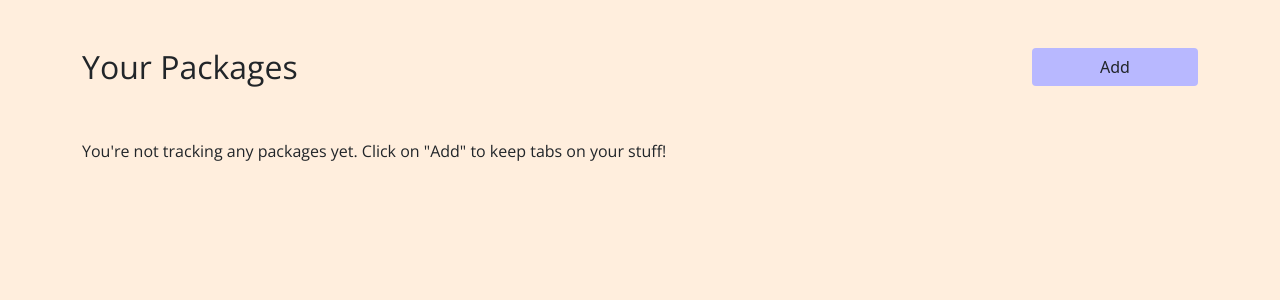
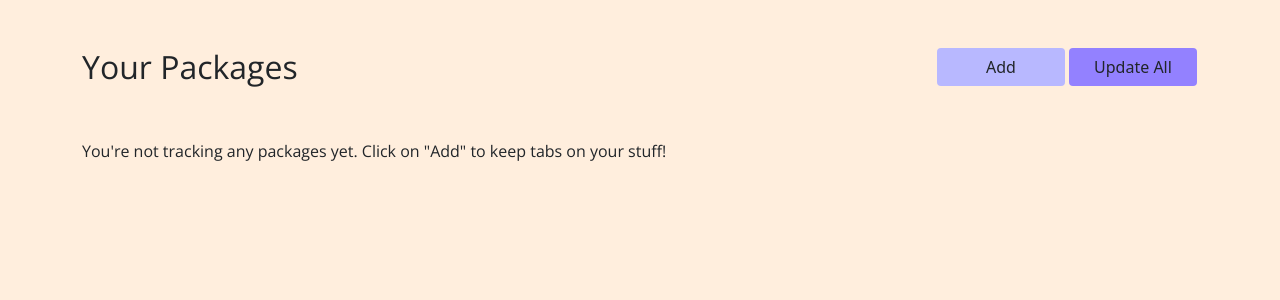
Before and after one commit to davidparker333/Track-It, a Flask app: page /track/ in a window 1280 px wide. Shown: the part 56-356 px from the top of the page. Run offline with Flask 2, Linux system fonts and the light colour scheme; the visitor is signed in with stand-in values (Sample User, id 1); data comes from the database, SQL or seed files in the repository; data that the repository does not hold is empty; some libraries are stand-ins or nearby versions.

Commit message:
fixed bug with duplicate events, formatted dates correctly (without moment), added update buttons

```diff
--- a/app/blueprints/track/routes.py
+++ b/app/blueprints/track/routes.py
@@ -3,6 +3,7 @@ from . import bp as track
 from app import db
 from .track_config import Track_Config
 import requests
+from datetime import datetime
 from .models import Package, Event
 from app.blueprints.auth.models import User
 from .forms import PackageForm
@@ -20,7 +21,7 @@ def index():
     for package in packages:
         event = Event.query.filter(Event.package_id == package.id).order_by(desc('occured_at')).first()
         events.append(event)
-        if event.description == 'Delivered':
+        if "Delivered" in event.description:
             emojis.append('📦🎉')
         elif "delivery" in event.description:
             emojis.append('🚚')
@@ -58,3 +59,25 @@ def add_package():
             flash('Package added successfully!', 'success')
             return redirect(url_for('track.index'))
     return render_template('addPackage.html', form=form, title=title)
+
+@track.route('/info/<int:package_id>')
+@login_required
+def package_info(package_id):
+    title = 'info'
+    package = Package.query.get_or_404(package_id)
+    return render_template('packageInfo.html', title=title, package=package)
+
+@track.route('update/<int:package_id>')
+@login_required
+def update_package(package_id):
+    package = Package.query.get_or_404(package_id)
+    package.populate()
+    return redirect(url_for('track.index'))
+
+@track.route('/update')
+@login_required
+def update_all():
+    packages = Package.query.filter(Package.customer_id == current_user.id).all()
+    for package in packages:
+        package.populate()
+    return redirect(url_for('track.index'))
--- a/app/static/main.css
+++ b/app/static/main.css
@@ -57,10 +57,6 @@ hr {
     border-color: #B8B8FF;
 }
 
-.wide {
-    width: 100%;
-}
-
 li {
     list-style: none;
 }
@@ -91,7 +87,6 @@ a:hover {
     max-width: 100%;
 }
 
-.center {
-    display: block;
-    margin: auto;
+.wide {
+    width: 49%
 }
--- a/app/templates/trackHome.html
+++ b/app/templates/trackHome.html
@@ -3,11 +3,12 @@
 {% block content %}
 
 <div class="row my-5">
-    <div class="col-7 col-md-10">
+    <div class="col-7 col-md-9">
         <h2 class="open-sans-light">Your Packages</h2>
     </div>
-    <div class="col-5 col-md-2">
+    <div class="col-5 col-md-3">
         <a href="{{ url_for('track.add_package') }}"><button class="btn primary wide">Add</button></a>
+        <a href="{{ url_for('track.update_all') }}"><button class="btn secondary wide">Update All</button></a>
     </div>
 </div>
 <div class="row">
@@ -20,12 +21,20 @@
           <div class="card-body">
             <h4 class="card-title mb-3 text-center">{{ package.nickname }}</h4>
             <p class="card-text text-center">{{ events[loop.index0].description }} {{ emojis[loop.index0] }}</p>
-                  <p class="card-text text-center">{{ moment(events[loop.index0].occured_at).format('MM-DD-YY h:mm A') }}</p>
-                  <a href="#" class="btn primary center">More Info</a>
+            <p class="card-text text-center">{{ events[loop.index0].occured_at.strftime('%a, %b %d - %I:%M %p') }}</p>
+            <a href="{{ url_for('track.package_info', package_id=package.id) }}" class="btn primary wide">More Info</a>
+            <a href="{{ url_for('track.update_package', package_id=package.id) }}" class="btn primary wide">Update</a>
           </div>
         </div>
         </div>
         {% endfor %}
 </div>
+{% if packages %}
+<div class="row my-5">
+  <div class="col-12">
+    <h5 class="open-sans-light text-center">No more packages! 😉</h5>
+  </div>
+</div>
+{% endif %}
 
 {% endblock content %}
```
Also changed, not shown: app/blueprints/track/models.py (+13 -2 lines), app/templates/packageInfo.html (added, +14 -0 lines), migrations/versions/9f75a561e4df_.py (renamed from migrations/versions/e4629a2c1171_.py, +4 -3 lines). Lines whose indentation alone changed are shown as unchanged.
